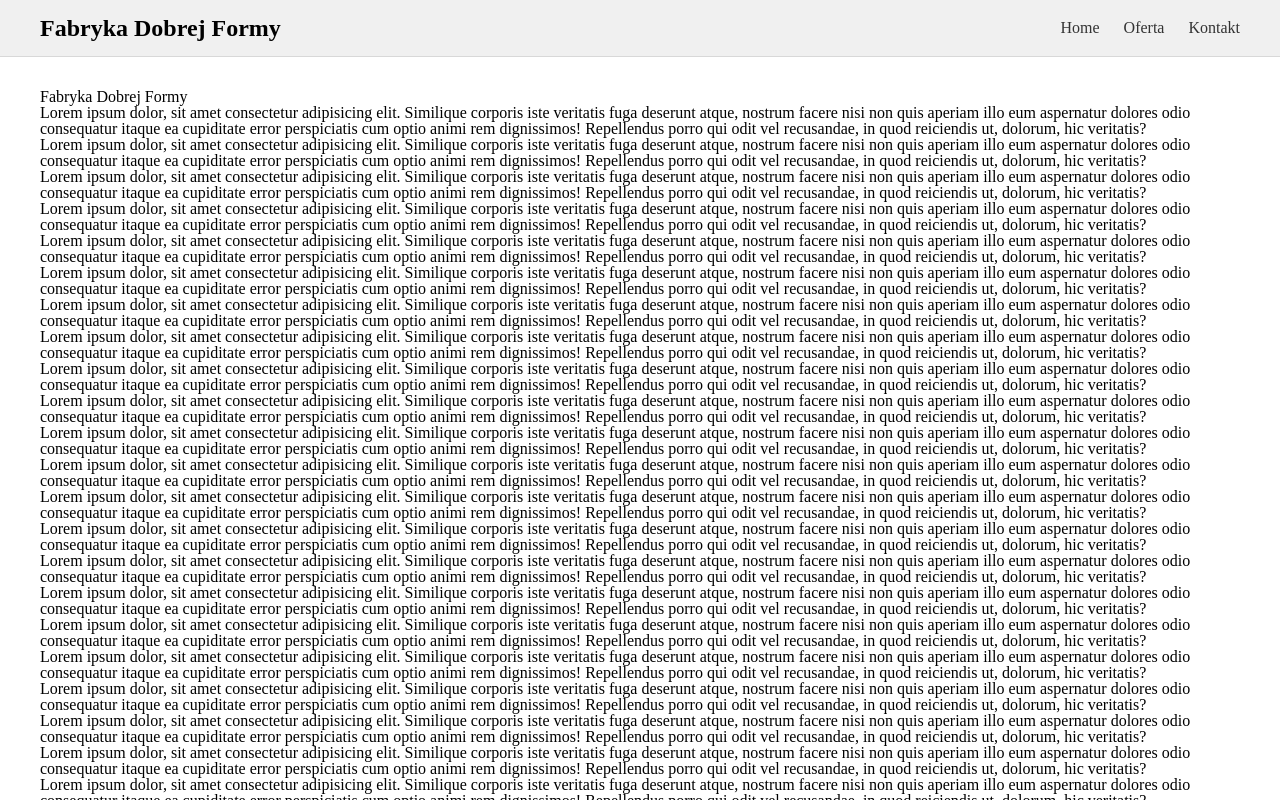
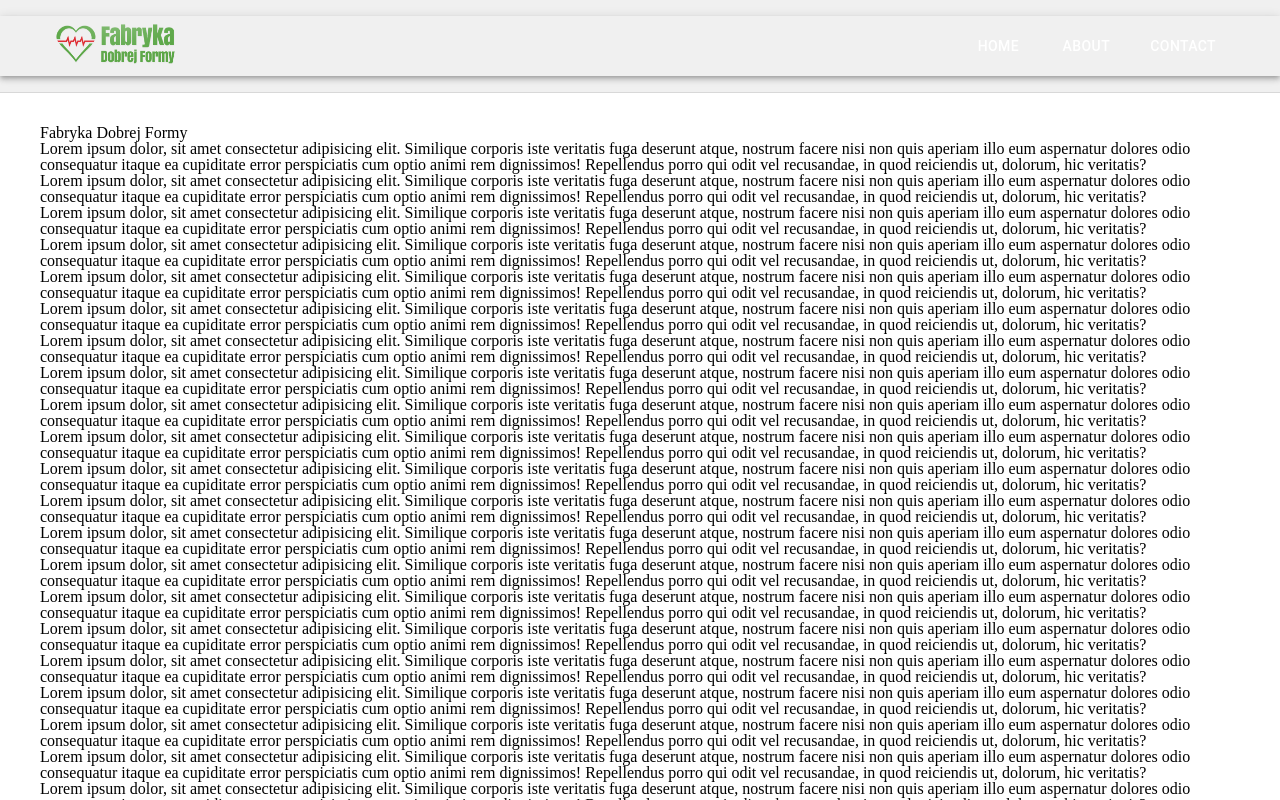
Before and after one commit to majcherrr87/fdf, a Next.js app: page / in a window 1280 px wide. Shown: the top 800 px of the page. Built offline with nearby package versions, Linux system fonts and the light colour scheme.

Commit message:
add new style

```diff
--- /dev/null
+++ b/app/components/footer/Footer.tsx
@@ -0,0 +1,11 @@
+import styles from "./footer.module.scss";
+
+export const Footer = () => {
+  return (
+    <footer className={styles.footer}>
+      <div className={styles.footerText}>
+        © {new Date().getFullYear()} Fabryka Dobrej Formy. All rights reserved.
+      </div>
+    </footer>
+  );
+};
--- /dev/null
+++ b/app/components/footer/footer.module.scss
@@ -0,0 +1,12 @@
+.footer {
+  background-color: #f0f0f0; // Zastąp
+  border-top: 1px solid rgba(0, 0, 0, 0.1); // Zastąp
+  padding-top: 1.5rem;
+  padding-bottom: 1.5rem;
+}
+
+.footerText {
+  text-align: center;
+  font-size: 0.875rem;
+  color: #666; // Zastąp
+}
--- /dev/null
+++ b/app/components/footer/index.ts
@@ -0,0 +1 @@
+export * from "./Footer";
--- /dev/null
+++ b/app/components/navbar/Navbar.tsx
@@ -0,0 +1,110 @@
+"use client";
+import * as React from "react";
+import Box from "@mui/material/Box";
+import Divider from "@mui/material/Divider";
+import Drawer from "@mui/material/Drawer";
+import IconButton from "@mui/material/IconButton";
+import List from "@mui/material/List";
+import ListItem from "@mui/material/ListItem";
+import ListItemButton from "@mui/material/ListItemButton";
+import ListItemText from "@mui/material/ListItemText";
+import MenuIcon from "@mui/icons-material/Menu";
+import Button from "@mui/material/Button";
+import Image from "next/image";
+import styles from "./navbar.module.scss";
+
+interface Props {
+  window?: () => Window;
+}
+
+const drawerWidth = 240;
+const navItems = ["Home", "About", "Contact"];
+
+export const Navbar = (props: Props) => {
+  const { window } = props;
+  const [mobileOpen, setMobileOpen] = React.useState(false);
+
+  const handleDrawerToggle = () => {
+    setMobileOpen((prevState) => !prevState);
+  };
+
+  const drawer = (
+    <Box onClick={handleDrawerToggle} sx={{ textAlign: "center" }}>
+      <Divider />
+      <List>
+        {navItems.map((item) => (
+          <ListItem key={item} disablePadding>
+            <ListItemButton sx={{ textAlign: "center" }}>
+              <ListItemText primary={item} />
+            </ListItemButton>
+          </ListItem>
+        ))}
+      </List>
+    </Box>
+  );
+
+  const container =
+    window !== undefined ? () => window().document.body : undefined;
+
+  return (
+    <>
+      {/* Usuń komponent AppBar i zastąp go własnym div */}
+      <div className={styles.navContainer}>
+        <div className={styles.toolbar}>
+          <IconButton
+            color="inherit"
+            aria-label="open drawer"
+            edge="start"
+            onClick={handleDrawerToggle}
+            sx={{
+              display: { sm: "none" },
+              color: "white",
+            }}
+          >
+            <MenuIcon />
+          </IconButton>
+
+          <div className={styles.logo}>
+            <Image
+              src="/img/fdfLogo.png"
+              alt="FDF Logo"
+              width={120}
+              height={40}
+              priority
+              className={styles.logoImage}
+            />
+          </div>
+
+          <div className={styles.nav}>
+            {navItems.map((item) => (
+              <Button key={item} className={styles.navButton}>
+                {item}
+              </Button>
+            ))}
+          </div>
+        </div>
+      </div>
+
+      <nav>
+        <Drawer
+          container={container}
+          variant="temporary"
+          open={mobileOpen}
+          onClose={handleDrawerToggle}
+          ModalProps={{
+            keepMounted: true,
+          }}
+          sx={{
+            display: { xs: "block", sm: "none" },
+            "& .MuiDrawer-paper": {
+              boxSizing: "border-box",
+              width: drawerWidth,
+            },
+          }}
+        >
+          {drawer}
+        </Drawer>
+      </nav>
+    </>
+  );
+};
--- /dev/null
+++ b/app/components/navbar/index.ts
@@ -0,0 +1 @@
+export * from "./Navbar";
--- /dev/null
+++ b/app/components/navbar/navbar.module.scss
@@ -0,0 +1,57 @@
+.navContainer {
+  background-color: #f0f0f0; /* Kolor tła typowy dla MUI AppBar */
+  position: static;
+  box-shadow: 0px 2px 4px -1px rgba(0, 0, 0, 0.2),
+    0px 4px 5px 0px rgba(0, 0, 0, 0.14), 0px 1px 10px 0px rgba(0, 0, 0, 0.12);
+  width: 100%;
+}
+
+.toolbar {
+  display: flex;
+  justify-content: space-between;
+  max-width: 1200px;
+  margin: 0 auto;
+  align-items: center;
+  width: 100%;
+  padding: 8px 16px; /* Standardowy padding MUI bez dodatkowych 48px */
+  box-sizing: border-box;
+}
+
+.logo {
+  font-weight: bold;
+  font-size: 1.5rem;
+  color: white;
+}
+
+.nav {
+  display: flex;
+  align-items: center;
+  gap: 1.5rem;
+  margin-right: 0; /* Upewnienie się, że nie ma dodatkowego marginesu */
+}
+
+.navButton {
+  color: white !important;
+  text-transform: none;
+}
+
+.link {
+  color: #333;
+  text-decoration: none;
+  transition: color 0.2s ease;
+
+  &:hover {
+    color: #007bff;
+  }
+}
+
+@media (max-width: 768px) {
+  .nav {
+    flex-direction: column;
+    gap: 0.5rem;
+  }
+  .container {
+    flex-direction: column;
+    gap: 1rem;
+  }
+}
--- a/app/layout.module.scss
+++ b/app/layout.module.scss
@@ -14,38 +14,6 @@
   padding-bottom: 1rem;
 }
 
-.container {
-  display: flex;
-  align-items: center;
-  justify-content: space-between;
-  max-width: 1200px; // Możesz dostosować
-  margin-left: auto;
-  margin-right: auto;
-  padding-left: 1rem;
-  padding-right: 1rem;
-}
-
-.logo {
-  font-weight: bold;
-  font-size: 1.5rem;
-}
-
-.nav {
-  display: flex;
-  align-items: center;
-  gap: 1.5rem;
-}
-
-.link {
-  color: #333; // Domyślny kolor linków
-  text-decoration: none;
-  transition: color 0.2s ease;
-
-  &:hover {
-    color: #007bff; // Kolor po najechaniu
-  }
-}
-
 .main {
   flex: 1;
   padding-top: 2rem;
@@ -56,28 +24,3 @@
   padding-left: 1rem;
   padding-right: 1rem;
 }
-
-.footer {
-  background-color: #f0f0f0; // Zastąp
-  border-top: 1px solid rgba(0, 0, 0, 0.1); // Zastąp
-  padding-top: 1.5rem;
-  padding-bottom: 1.5rem;
-}
-
-.footerText {
-  text-align: center;
-  font-size: 0.875rem;
-  color: #666; // Zastąp
-}
-
-// Media query dla responsywności (przykład)
-@media (max-width: 768px) {
-  .nav {
-    flex-direction: column;
-    gap: 0.5rem;
-  }
-  .container {
-    flex-direction: column;
-    gap: 1rem;
-  }
-}
--- a/app/layout.tsx
+++ b/app/layout.tsx
@@ -1,8 +1,9 @@
 import type { Metadata } from "next";
 import { Geist, Geist_Mono } from "next/font/google";
+import ServiceWorkerRegistration from "./components/ServiceWorkerRegistration";
+import { Navbar } from "./components/navbar";
+import { Footer } from "./components/footer";
 import styles from "./layout.module.scss";
-import ServiceWorkerRegistration from "./components/ServiceWorkerRegistration";
-import Link from "next/link";
 import "./reset.css";
 
 const geistSans = Geist({
@@ -39,36 +40,10 @@ export default function RootLayout({
       <body className={`${geistSans.variable} ${geistMono.variable}`}>
         <div className={styles.root}>
           <header className={styles.header}>
-            <div className={styles.container}>
-              <div className={styles.logo}>Fabryka Dobrej Formy</div>
-              <nav>
-                <ul className={styles.nav}>
-                  <li>
-                    <Link href="/" className={styles.link}>
-                      Home
-                    </Link>
-                  </li>
-                  <li>
-                    <Link href="/oferta" className={styles.link}>
-                      Oferta
-                    </Link>
-                  </li>
-                  <li>
-                    <Link href="/kontakt" className={styles.link}>
-                      Kontakt
-                    </Link>
-                  </li>
-                </ul>
-              </nav>
-            </div>
+            <Navbar />
           </header>
           <main className={styles.main}>{children}</main>
-          <footer className={styles.footer}>
-            <div className={styles.footerText}>
-              © {new Date().getFullYear()} Fabryka Dobrej Formy. All rights
-              reserved.
-            </div>
-          </footer>
+          <Footer />
           <ServiceWorkerRegistration />
         </div>
       </body>
--- a/package.json
+++ b/package.json
@@ -9,6 +9,10 @@
     "lint": "next lint"
   },
   "dependencies": {
+    "@emotion/react": "^11.14.0",
+    "@emotion/styled": "^11.14.0",
+    "@mui/icons-material": "^7.1.0",
+    "@mui/material": "^7.1.0",
     "next": "15.3.2",
     "react": "^19.0.0",
     "react-dom": "^19.0.0",
```
Also changed, not shown: public/img/fdfLogo.png (added), 1 other file (tests, documents, lock files or other folders).
